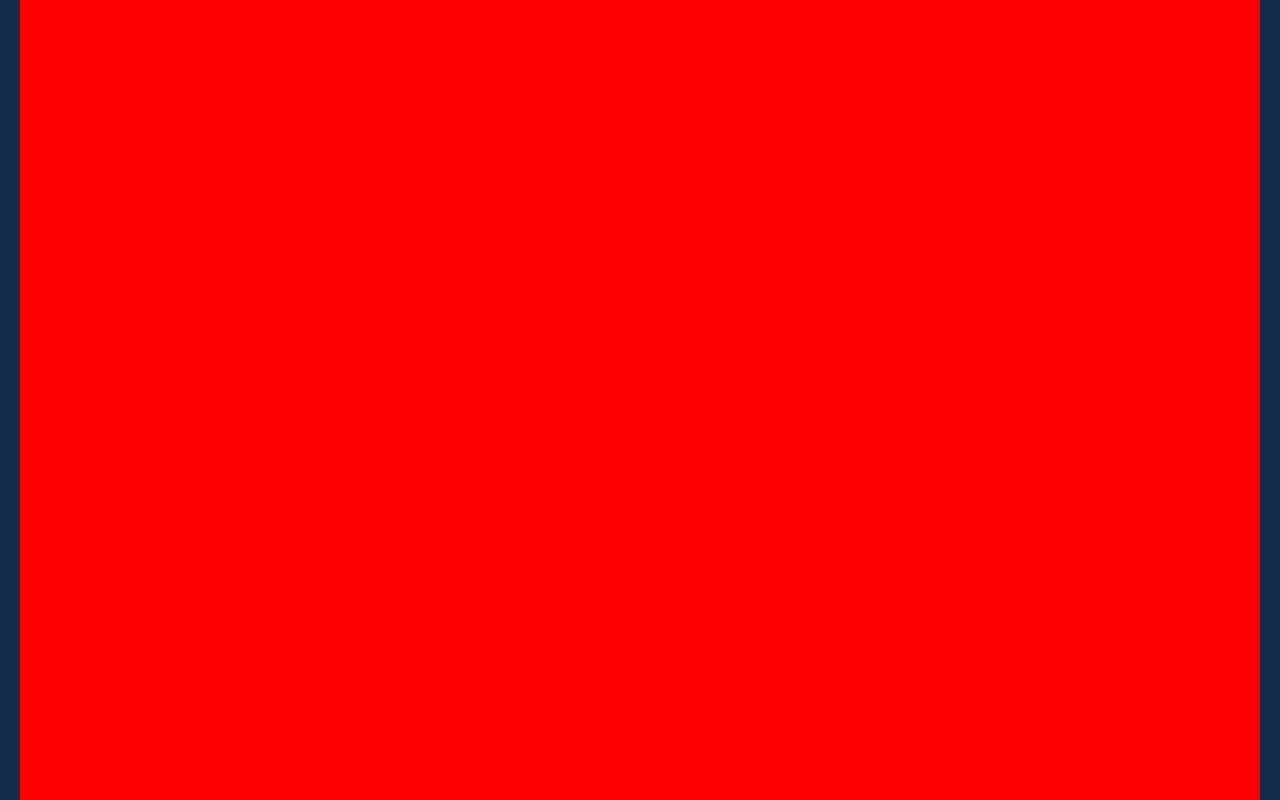
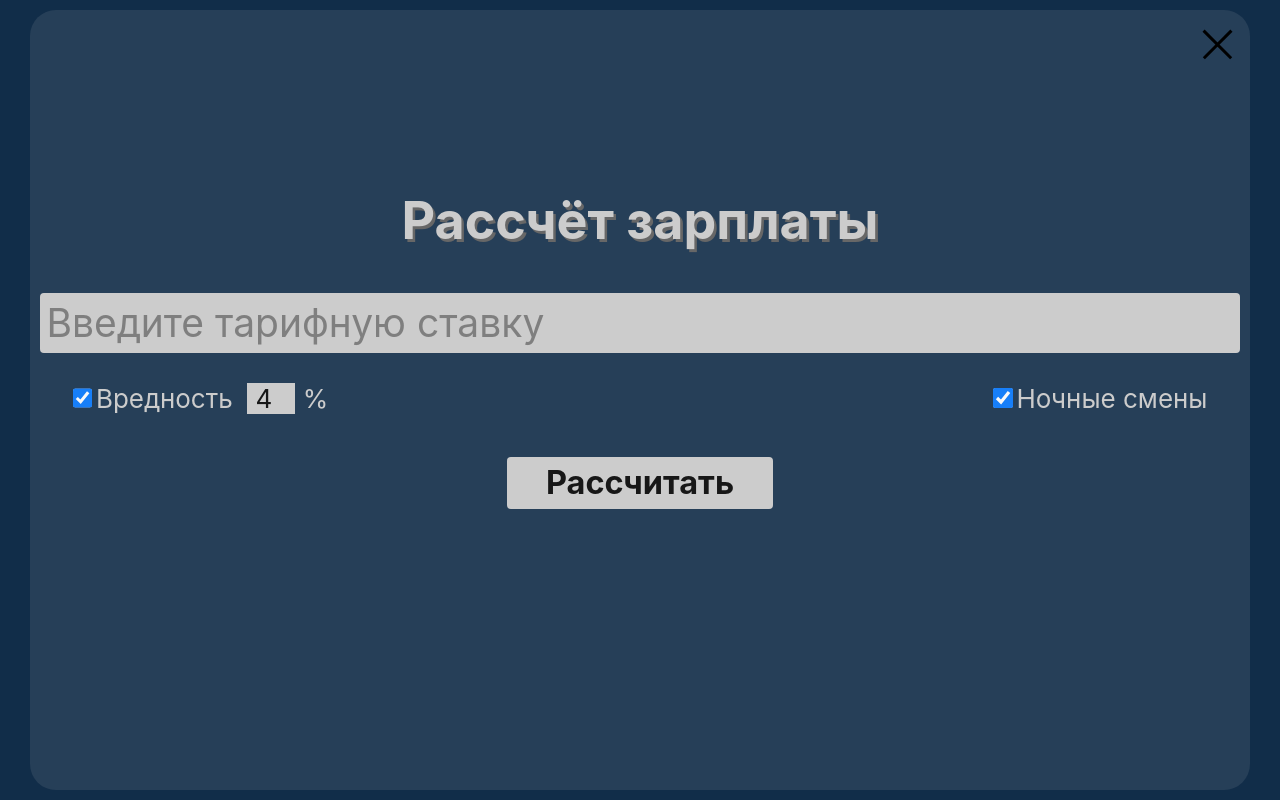
Before and after one commit to Viqto0r/salary, a React (Create React App) app: page / in a window 1280 px wide. Both pictures are taken after a click on the button "Рассчитать". Built offline with nearby package versions, Linux system fonts and the light colour scheme.

Commit message:
add close btn for Output

```diff
--- a/src/components/Output/Output.module.scss
+++ b/src/components/Output/Output.module.scss
@@ -4,5 +4,35 @@
   left: 0;
   width: 100%;
   height: 100%;
-  background: red;
+  padding: 10px;
 }
+
+.output {
+  position: relative;
+  height: 100%;
+  width: 100%;
+  background: #cccccc1d;
+  border-radius: 2rem;
+}
+
+.closeBtn {
+  &::before,
+  &::after {
+    display: block;
+    width: 3rem;
+    height: 0.2rem;
+
+    position: absolute;
+    top: 2.5rem;
+    right: 1rem;
+
+    background: black;
+    content: '';
+  }
+  &::before {
+    transform: rotate(-45deg);
+  }
+  &::after {
+    transform: rotate(45deg);
+  }
+}
--- a/src/components/Output/Output.tsx
+++ b/src/components/Output/Output.tsx
@@ -1,8 +1,22 @@
 import { FC, memo } from 'react'
 import styles from './Output.module.scss'
+import { useAppDispatch } from '../../app/hooks'
+import { toggleOppened } from '../../redux/slices/outputSlice'
 
 const Output: FC = () => {
-  return <div className={styles.container}></div>
+  const dispatch = useAppDispatch()
+  return (
+    <div className={styles.container}>
+      <div className={styles.output}>
+        <div
+          className={styles.closeBtn}
+          onClick={() => {
+            dispatch(toggleOppened())
+          }}
+        ></div>
+      </div>
+    </div>
+  )
 }
 
 export default memo(Output)
```
